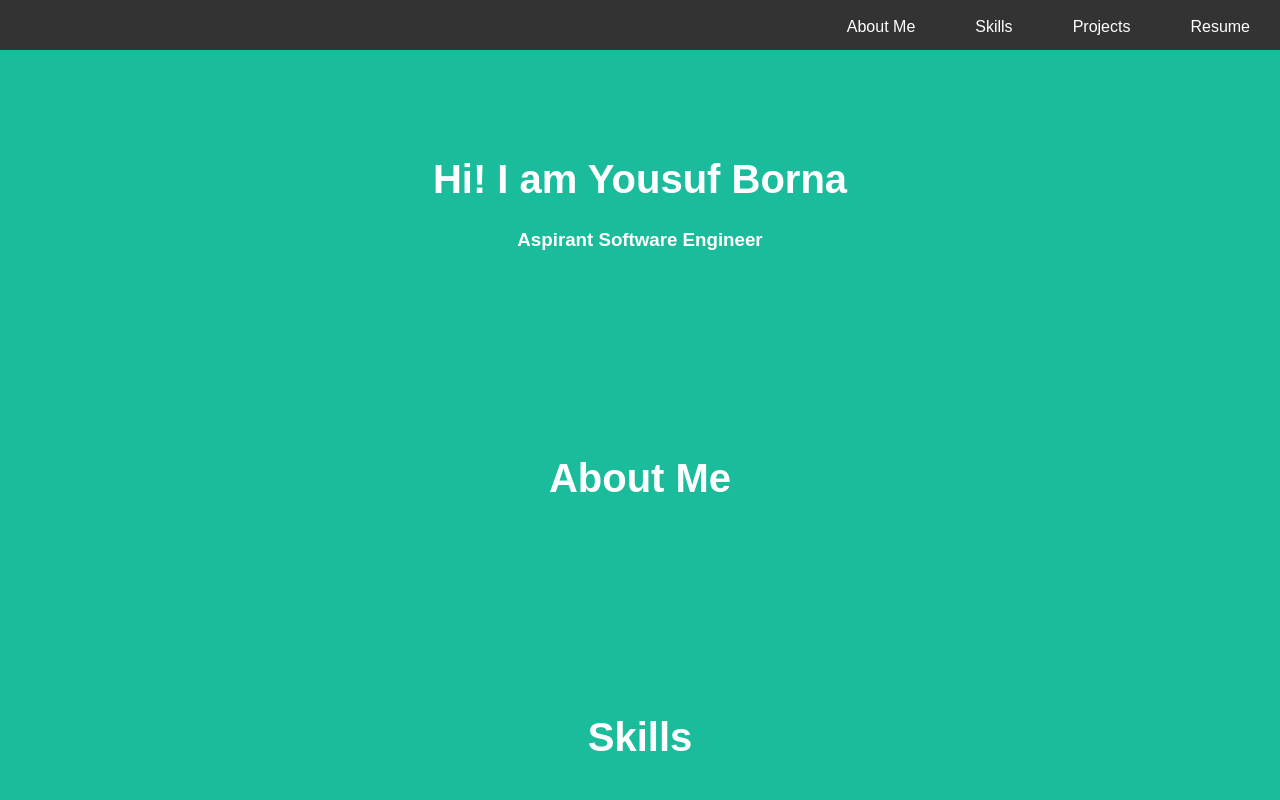
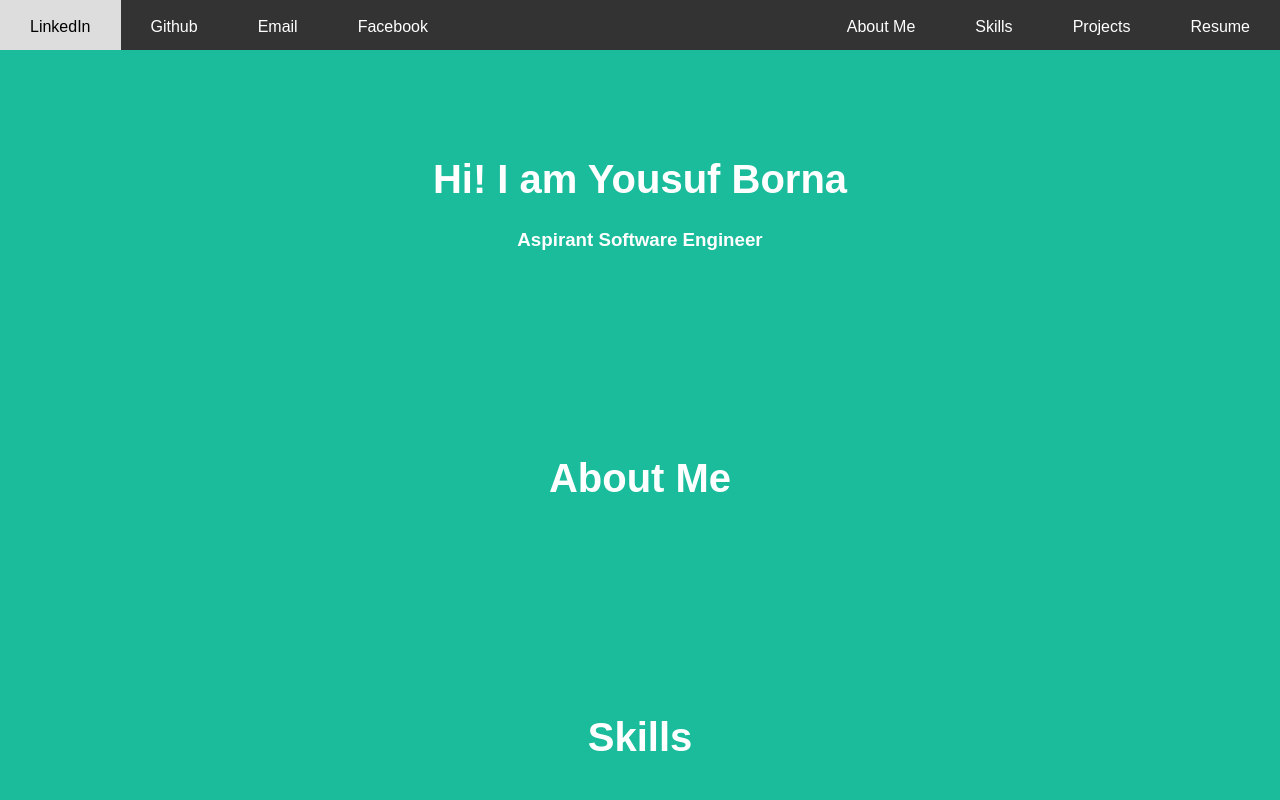
Before and after one commit to Yousuf-Abdullah-Borna/Yousuf-Borna, a plain HTML site: page index.html in a window 1280 px wide. Shown: the top 800 px of the page. Drawn offline with Linux system fonts and the light colour scheme.

Commit message:
push the changes

```diff
--- a/css/style.css
+++ b/css/style.css
@@ -33,6 +33,21 @@ body {
     text-decoration: none;
   }
 
+  .navbar a img{
+
+      height: 40px;
+      width: 40px;
+  }
+
+  .navbar .social-media {
+    float: left;
+    display: block;
+    color: white;
+    text-align: center;
+    padding: 18px 30px;
+    text-decoration: none;
+  }
+
 
 
   /* Change color on hover */
--- a/index.html
+++ b/index.html
@@ -13,6 +13,11 @@
         <a href="#">Projects</a>
         <a href="#">Skills</a>
         <a href="#">About Me</a>
+
+        <a class="social-media" href="https://www.linkedin.com/in/yousuf-borna/" target="_blank">LinkedIn</a>
+        <a class="social-media" href="https://github.com/Yousuf-Abdullah-Borna" target="_blank">Github</a>
+        <a class="social-media" href="#">Email</a>
+        <a class="social-media" href="#">Facebook</a>
       </div>
 
       <div class="intro">
```
Also changed, not shown: img/linkedIn.jpeg (added).
